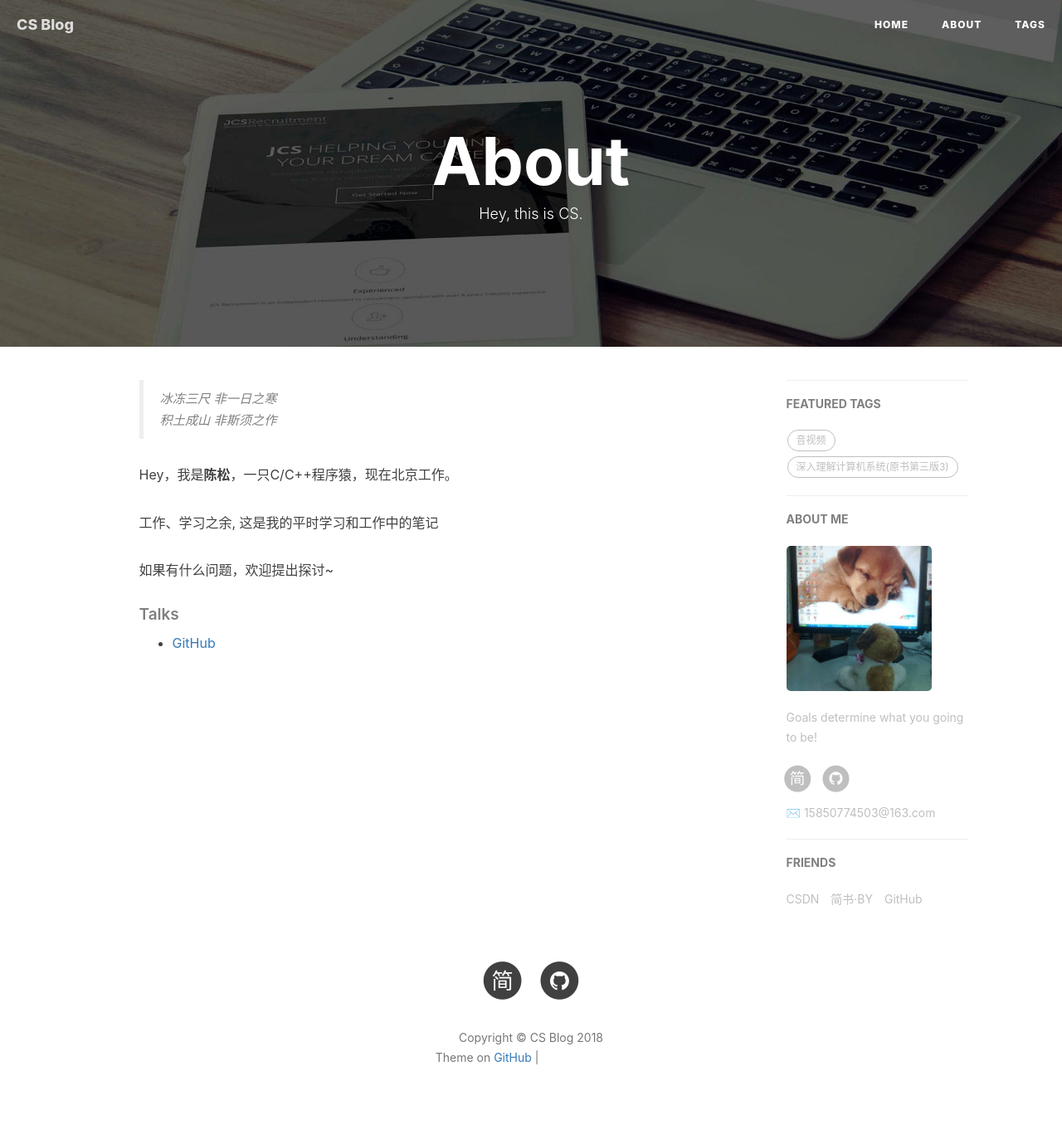
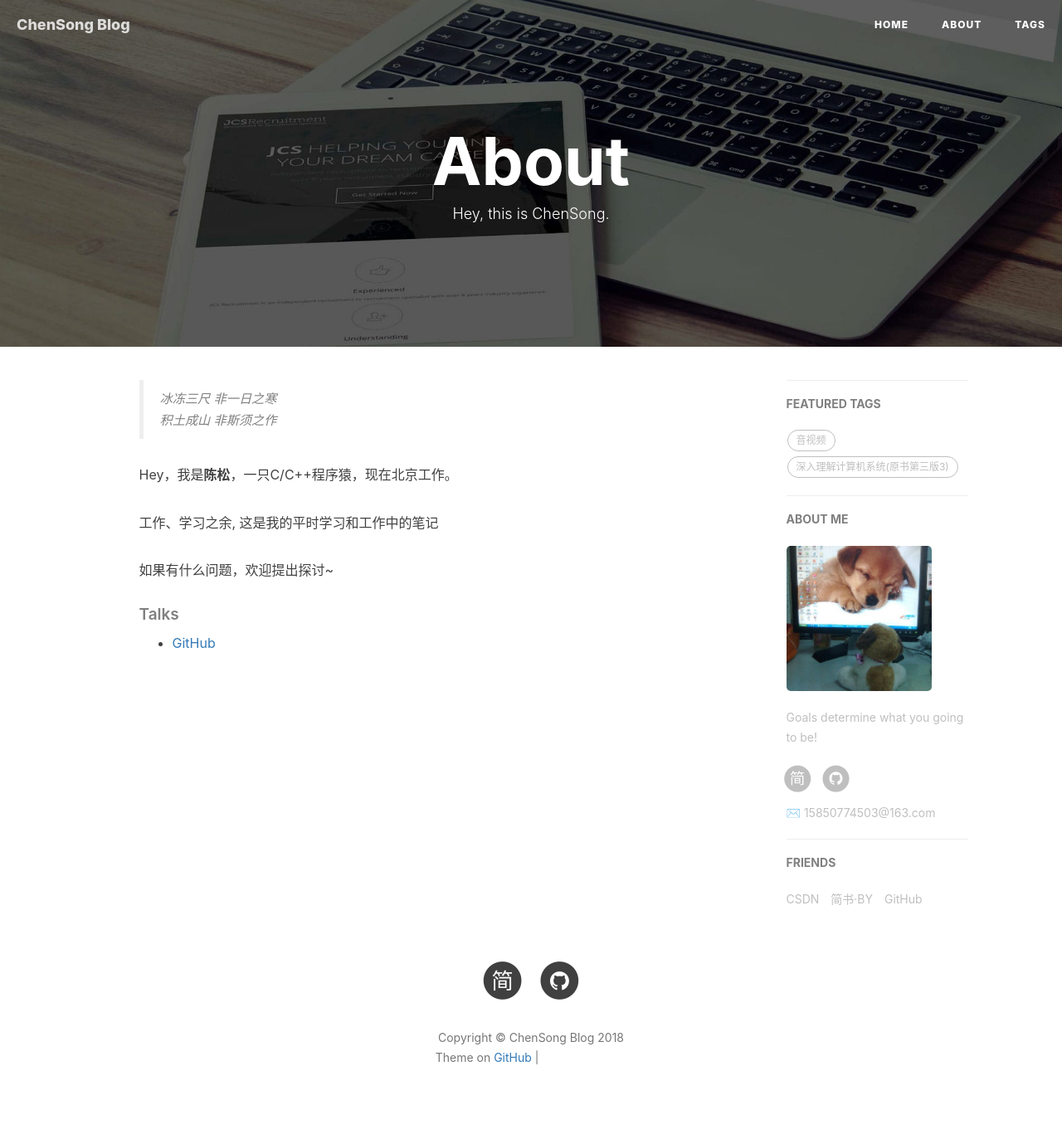
Before and after one commit to chensongpoixs/chensongpoixs.github.io, a Jekyll site: the page built from about.html, in a window 1280 px wide. Shown: the whole page at 83% size. Built offline with Jekyll 4.4.1, drawn with Linux system fonts in a browser that asks for light colours; nearby versions of some CDN libraries; comment, search, counter and statistics services are not loaded; grey boxes are pictures that could not be loaded.

Commit message:
ChenSong

```diff
--- a/_config.yml
+++ b/_config.yml
@@ -1,10 +1,10 @@
 # Site settings
-title: CS Blog
+title: ChenSong Blog
 SEOTitle: 陈松的博客 | CS Blog
 header-img: img/post-bg-desk.jpg
 email: 15850774503@163.com
 description: "Every failure is leading towards success."
-keyword: "CS, CS Blog, 陈松的博客, 陈松, C/C++, 服务器"
+keyword: "ChenSong, CS Blog, 陈松的博客, 陈松, C/C++, 服务器"
 url: "http://chensongpoixs.github.io"          # your host, for absolute URL
 baseurl: ""      # for example, '/blog' if your blog hosted on 'host/blog'
 github_repo: "https://github.com/chensongpoixs/chensongpoixs.github.io.git" # you code repository
--- a/about.html
+++ b/about.html
@@ -1,7 +1,7 @@
 ---
 layout: page
 title: "About"
-description: "Hey, this is CS."
+description: "Hey, this is ChenSong."
 header-img: "img/post-bg-rwd.jpg"
 ---
 
--- a/package.json
+++ b/package.json
@@ -1,7 +1,7 @@
 {
-    "name": "by-blog",
-    "title": "BY Blog",
-    "author": "BY <15850774503@163.com>",
+    "name": "cs-blog",
+    "title": "CS Blog",
+    "author": "CS <15850774503@163.com>",
     "version": "1.7.0",
     "homepage": "http://chensongpoixs.github.io",
     "repository": {
```
